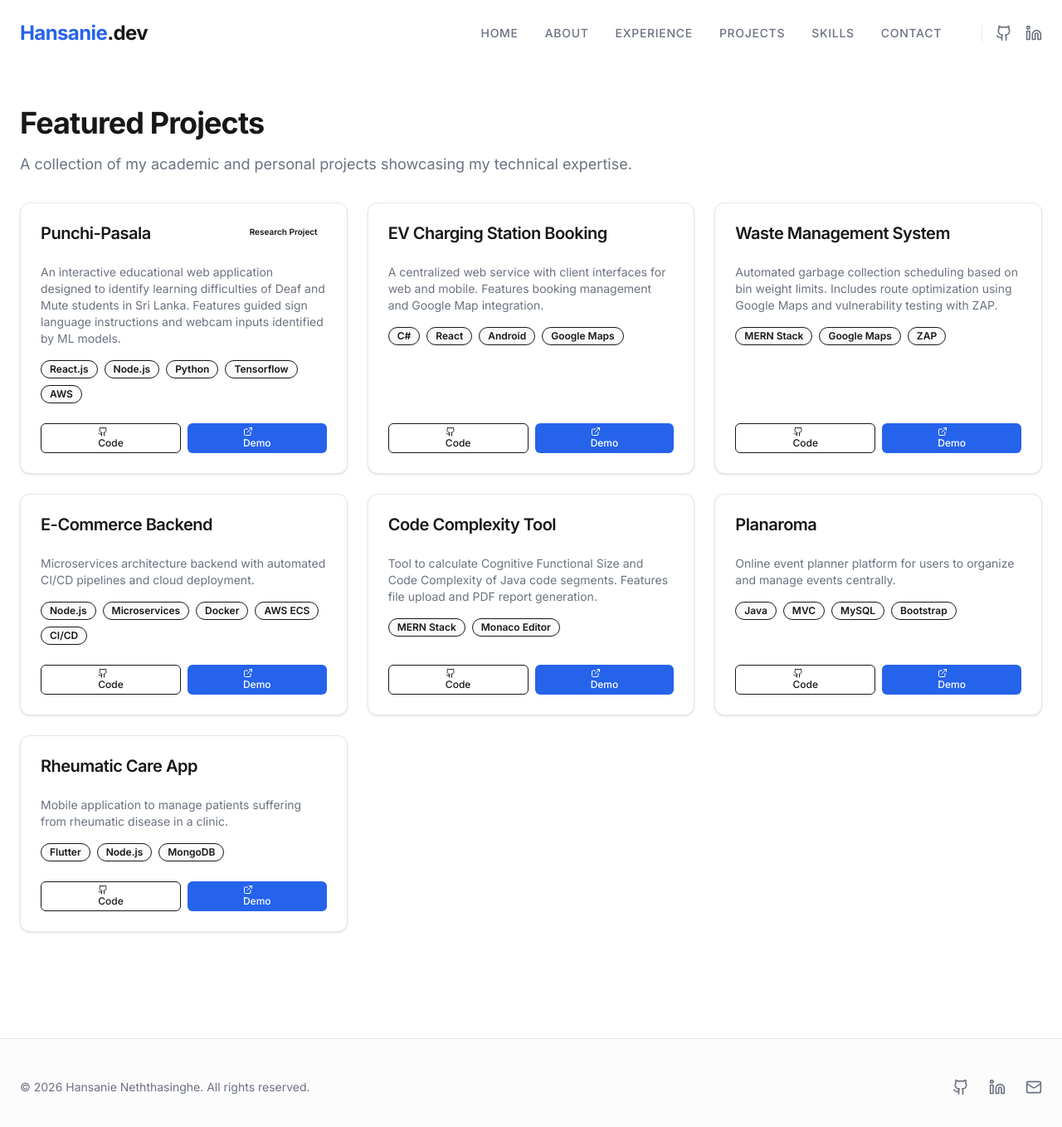
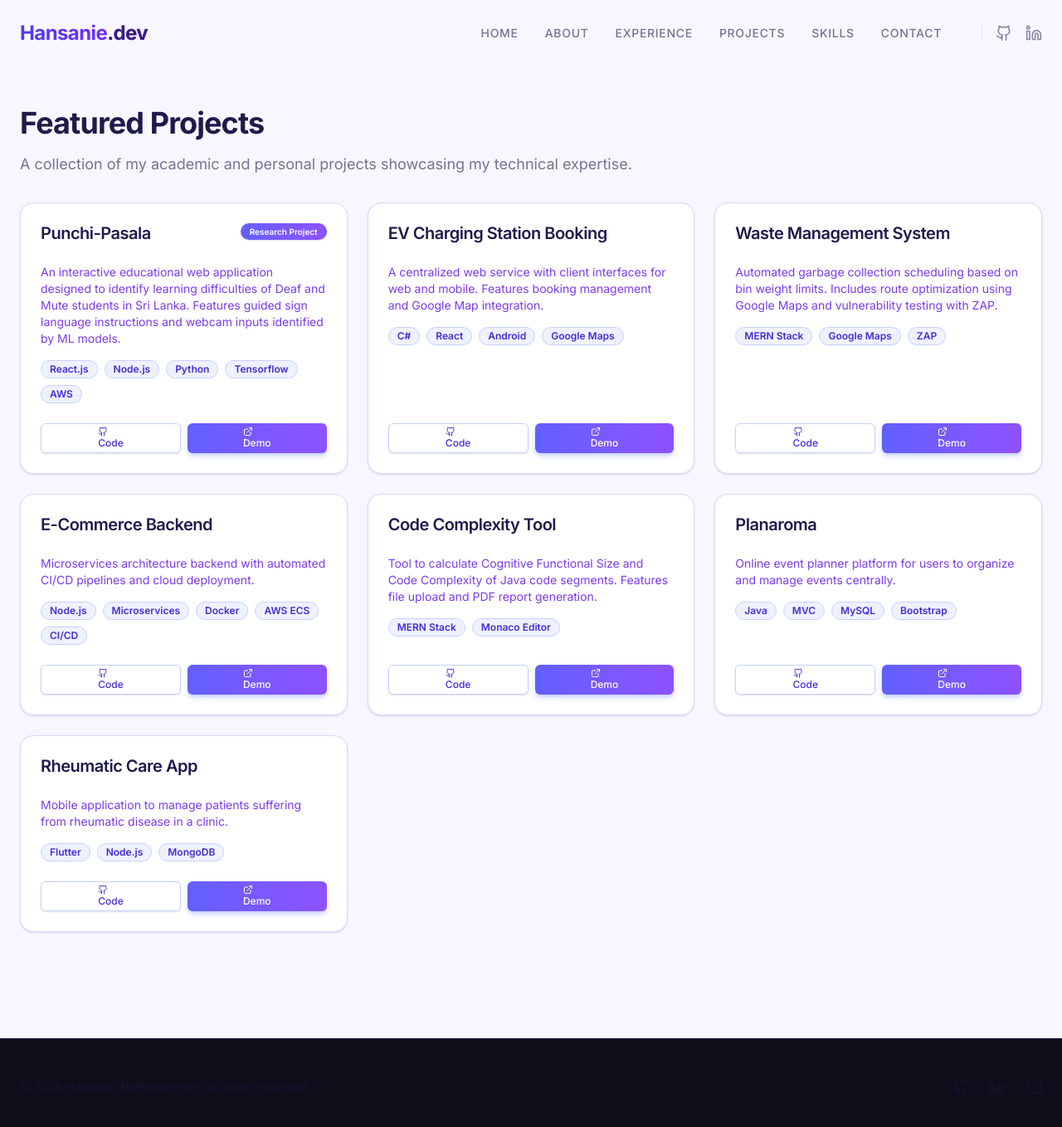
Before and after one commit to Hansanie-Neththasinghe/portfolio, a Next.js app: page /projects in a window 1280 px wide. Shown: the top 1358 px of the page at 83% size. Built offline with nearby package versions, Linux system fonts and the light colour scheme.

Commit message:
changes color theme

```diff
--- a/app/globals.css
+++ b/app/globals.css
@@ -1,15 +1,22 @@
+@import url('https://fonts.googleapis.com/css2?family=Inter:wght@300;400;500;600;700;800&display=swap');
 @import "tailwindcss";
 
 :root {
-  --background: #ffffff;
-  --foreground: #171717;
-  --primary: #2563eb; /* Blue-600 */
+  --background: #f8f7ff;
+  --foreground: #1e1b4b;
+  --primary: #6366f1;
   --primary-foreground: #ffffff;
-  --muted: #f3f4f6;
-  --muted-foreground: #6b7280;
+  --secondary: #ede9fe;
+  --secondary-foreground: #4c1d95;
+  --muted: #ede9fe;
+  --muted-foreground: #7c3aed;
   --card: #ffffff;
-  --card-foreground: #171717;
-  --border: #e5e7eb;
+  --card-foreground: #1e1b4b;
+  --border: #ddd6fe;
+  --input: #ddd6fe;
+  --accent: #ede9fe;
+  --accent-foreground: #4c1d95;
+  --ring: #6366f1;
 }
 
 @theme inline {
@@ -17,31 +24,43 @@
   --color-foreground: var(--foreground);
   --color-primary: var(--primary);
   --color-primary-foreground: var(--primary-foreground);
+  --color-secondary: var(--secondary);
+  --color-secondary-foreground: var(--secondary-foreground);
   --color-muted: var(--muted);
   --color-muted-foreground: var(--muted-foreground);
   --color-card: var(--card);
   --color-card-foreground: var(--card-foreground);
   --color-border: var(--border);
+  --color-input: var(--input);
+  --color-accent: var(--accent);
+  --color-accent-foreground: var(--accent-foreground);
+  --color-ring: var(--ring);
 }
 
 @media (prefers-color-scheme: dark) {
   :root {
-    --background: #0a0a0a;
-    --foreground: #ededed;
-    --primary: #3b82f6; /* Blue-500 */
-    --primary-foreground: #ffffff;
-    --muted: #171717;
-    --muted-foreground: #a3a3a3;
-    --card: #171717;
-    --card-foreground: #ededed;
-    --border: #262626;
+    --background: #0f0e1a;
+    --foreground: #e8e6ff;
+    --primary: #818cf8;
+    --primary-foreground: #0f0e1a;
+    --secondary: #1e1b4b;
+    --secondary-foreground: #c4b5fd;
+    --muted: #1e1b4b;
+    --muted-foreground: #a5b4fc;
+    --card: #16142b;
+    --card-foreground: #e8e6ff;
+    --border: #2e2a5e;
+    --input: #2e2a5e;
+    --accent: #1e1b4b;
+    --accent-foreground: #c4b5fd;
+    --ring: #818cf8;
   }
 }
 
 body {
   background: var(--background);
   color: var(--foreground);
-  font-family: Arial, Helvetica, sans-serif;
+  font-family: 'Inter', Arial, Helvetica, sans-serif;
   transition: background-color 0.3s ease, color 0.3s ease;
 }
 
@@ -52,7 +71,7 @@ html {
 
 /* Custom scrollbar for webkit */
 ::-webkit-scrollbar {
-  width: 8px;
+  width: 6px;
 }
 
 ::-webkit-scrollbar-track {
@@ -60,7 +79,7 @@ html {
 }
 
 ::-webkit-scrollbar-thumb {
-  background: var(--muted-foreground);
+  background: #c4b5fd;
   border-radius: 4px;
 }
 
--- a/app/projects/page.tsx
+++ b/app/projects/page.tsx
@@ -48,19 +48,19 @@ export default function ProjectsPage() {
         <div className="container mx-auto px-6 py-12 space-y-8 animate-in fade-in slide-in-from-bottom-4 duration-700">
             <div className="space-y-4">
                 <h1 className="text-4xl font-bold tracking-tight">Featured Projects</h1>
-                <p className="text-muted-foreground text-lg">
+                <p className="text-foreground/60 text-lg">
                     A collection of my academic and personal projects showcasing my technical expertise.
                 </p>
             </div>
 
             <div className="grid md:grid-cols-2 lg:grid-cols-3 gap-6">
                 {projects.map((project, index) => (
-                    <Card key={index} className="flex flex-col h-full hover:border-primary/50 transition-colors">
+                    <Card key={index} className="flex flex-col h-full hover:border-indigo-400 transition-colors">
                         <CardHeader>
                             <div className="flex justify-between items-start gap-2">
                                 <CardTitle className="text-xl leading-tight">{project.title}</CardTitle>
                                 {project.highlight && (
-                                    <Badge variant="secondary" className="text-[10px] h-5">{project.highlight}</Badge>
+                                    <Badge variant="default" className="text-[10px] h-5 shrink-0">{project.highlight}</Badge>
                                 )}
                             </div>
                         </CardHeader>
@@ -70,7 +70,7 @@ export default function ProjectsPage() {
                             </CardDescription>
                             <div className="flex flex-wrap gap-2">
                                 {project.tags.map((tag) => (
-                                    <Badge key={tag} variant="outline" className="text-xs bg-muted/40">
+                                    <Badge key={tag} variant="secondary" className="text-xs">
                                         {tag}
                                     </Badge>
                                 ))}
--- a/components/layout/footer.tsx
+++ b/components/layout/footer.tsx
@@ -5,24 +5,24 @@ export default function Footer() {
     const currentYear = new Date().getFullYear();
 
     return (
-        <footer className="bg-muted/30 border-t border-border py-12 mt-20">
+        <footer className="bg-[#0f0e1a] border-t border-indigo-900/60 py-12 mt-20">
             <div className="container mx-auto px-6 flex flex-col md:flex-row justify-between items-center">
                 <div className="mb-4 md:mb-0">
-                    <p className="text-sm text-muted-foreground">
+                    <p className="text-sm text-foreground/50">
                         © {currentYear} Hansanie Neththasinghe. All rights reserved.
                     </p>
                 </div>
 
                 <div className="flex space-x-6">
-                    <Link href="https://github.com" target="_blank" className="text-muted-foreground hover:text-primary transition-colors">
+                    <Link href="https://github.com" target="_blank" className="text-foreground/40 hover:text-indigo-600 transition-colors">
                         <Github size={20} />
                         <span className="sr-only">GitHub</span>
                     </Link>
-                    <Link href="https://linkedin.com" target="_blank" className="text-muted-foreground hover:text-primary transition-colors">
+                    <Link href="https://linkedin.com" target="_blank" className="text-foreground/40 hover:text-indigo-600 transition-colors">
                         <Linkedin size={20} />
                         <span className="sr-only">LinkedIn</span>
                     </Link>
-                    <Link href="mailto:contact@hansanie.dev" className="text-muted-foreground hover:text-primary transition-colors">
+                    <Link href="mailto:contact@hansanie.dev" className="text-foreground/40 hover:text-indigo-600 transition-colors">
                         <Mail size={20} />
                         <span className="sr-only">Email</span>
                     </Link>
--- a/components/layout/navbar.tsx
+++ b/components/layout/navbar.tsx
@@ -32,13 +32,13 @@ export default function Navbar() {
             className={cn(
                 "fixed top-0 left-0 right-0 z-50 transition-all duration-300",
                 scrolled
-                    ? "bg-background/80 backdrop-blur-md border-b border-border py-4"
+                    ? "bg-[#0f0e1a]/90 backdrop-blur-xl border-b border-indigo-900/60 shadow-sm shadow-indigo-950 py-4"
                     : "bg-transparent py-6"
             )}
         >
             <div className="container mx-auto px-6 flex justify-between items-center">
-                <Link href="/" className="text-2xl font-bold tracking-tight text-primary">
-                    Hansanie<span className="text-foreground">.dev</span>
+                <Link href="/" className="text-2xl font-bold tracking-tight bg-gradient-to-r from-indigo-600 to-violet-600 bg-clip-text text-transparent">
+                    Hansanie<span className="text-foreground/70">.dev</span>
                 </Link>
 
                 {/* Desktop Navigation */}
@@ -47,16 +47,16 @@ export default function Navbar() {
                         <Link
                             key={link.name}
                             href={link.href}
-                            className="text-muted-foreground hover:text-primary transition-colors font-medium text-sm uppercase tracking-wider"
+                            className="text-foreground/60 hover:text-indigo-600 transition-colors font-medium text-sm uppercase tracking-wider"
                         >
                             {link.name}
                         </Link>
                     ))}
-                    <div className="flex items-center space-x-4 ml-4 border-l pl-4 border-border">
-                        <Link href="https://github.com" target="_blank" className="text-muted-foreground hover:text-foreground">
+                    <div className="flex items-center space-x-4 ml-4 border-l pl-4 border-indigo-100">
+                        <Link href="https://github.com" target="_blank" className="text-foreground/50 hover:text-indigo-600 transition-colors">
                             <Github size={20} />
                         </Link>
-                        <Link href="https://linkedin.com" target="_blank" className="text-muted-foreground hover:text-foreground">
+                        <Link href="https://linkedin.com" target="_blank" className="text-foreground/50 hover:text-indigo-600 transition-colors">
                             <Linkedin size={20} />
                         </Link>
                     </div>
@@ -64,7 +64,7 @@ export default function Navbar() {
 
                 {/* Mobile Menu Button */}
                 <button
-                    className="md:hidden text-foreground"
+                    className="md:hidden text-foreground/70 hover:text-indigo-600 transition-colors"
                     onClick={() => setIsOpen(!isOpen)}
                 >
                     {isOpen ? <X size={28} /> : <Menu size={28} />}
@@ -78,28 +78,28 @@ export default function Navbar() {
                         initial={{ opacity: 0, y: -20 }}
                         animate={{ opacity: 1, y: 0 }}
                         exit={{ opacity: 0, y: -20 }}
-                        className="absolute top-full left-0 right-0 bg-background border-b border-border md:hidden"
+                        className="absolute top-full left-0 right-0 bg-[#0f0e1a]/95 backdrop-blur-xl border-b border-indigo-900/60 shadow-lg md:hidden"
                     >
                         <div className="flex flex-col py-8 px-6 space-y-4">
                             {navLinks.map((link) => (
                                 <Link
                                     key={link.name}
                                     href={link.href}
-                                    className="text-lg font-medium text-foreground hover:text-primary transition-colors"
+                                    className="text-lg font-medium text-white/80 hover:text-indigo-400 transition-colors"
                                     onClick={() => setIsOpen(false)}
                                 >
                                     {link.name}
                                 </Link>
                             ))}
-                            <div className="flex space-x-6 pt-4 mt-4 border-t border-border">
+                            <div className="flex space-x-6 pt-4 mt-4 border-t border-indigo-900/60">
                                 <Link href="https://github.com" target="_blank">
-                                    <Github className="text-muted-foreground hover:text-foreground" />
+                                    <Github className="text-foreground/50 hover:text-indigo-600 transition-colors" />
                                 </Link>
                                 <Link href="https://linkedin.com" target="_blank">
-                                    <Linkedin className="text-muted-foreground hover:text-foreground" />
+                                    <Linkedin className="text-foreground/50 hover:text-indigo-600 transition-colors" />
                                 </Link>
                                 <Link href="mailto:hansanie@example.com">
-                                    <Mail className="text-muted-foreground hover:text-foreground" />
+                                    <Mail className="text-foreground/50 hover:text-indigo-600 transition-colors" />
                                 </Link>
                             </div>
                         </div>
--- a/components/ui/badge.tsx
+++ b/components/ui/badge.tsx
@@ -11,11 +11,11 @@ function Badge({ className, variant = "default", ...props }: BadgeProps) {
             className={cn(
                 "inline-flex items-center rounded-full border px-2.5 py-0.5 text-xs font-semibold transition-colors focus:outline-none focus:ring-2 focus:ring-ring focus:ring-offset-2",
                 {
-                    "border-transparent bg-primary text-primary-foreground hover:bg-primary/80":
+                    "border-transparent bg-gradient-to-r from-indigo-500 to-violet-500 text-white shadow-sm":
                         variant === "default",
-                    "border-transparent bg-secondary text-secondary-foreground hover:bg-secondary/80":
+                    "border-indigo-200 bg-indigo-50 text-indigo-700 hover:bg-indigo-100":
                         variant === "secondary",
-                    "text-foreground": variant === "outline",
+                    "border-indigo-300 text-indigo-700 hover:bg-indigo-50": variant === "outline",
                 },
                 className
             )}
--- a/components/ui/button.tsx
+++ b/components/ui/button.tsx
@@ -13,18 +13,18 @@ const Button = React.forwardRef<HTMLButtonElement, ButtonProps>(
             <button
                 ref={ref}
                 className={cn(
-                    "inline-flex items-center justify-center whitespace-nowrap rounded-md text-sm font-medium ring-offset-background transition-colors focus-visible:outline-none focus-visible:ring-2 focus-visible:ring-ring focus-visible:ring-offset-2 disabled:pointer-events-none disabled:opacity-50",
+                    "inline-flex items-center justify-center whitespace-nowrap rounded-lg text-sm font-medium ring-offset-background transition-all duration-200 focus-visible:outline-none focus-visible:ring-2 focus-visible:ring-ring focus-visible:ring-offset-2 disabled:pointer-events-none disabled:opacity-50 active:scale-[0.98]",
                     {
-                        "bg-primary text-primary-foreground hover:bg-primary/90":
+                        "bg-gradient-to-r from-indigo-500 to-violet-500 text-white shadow-md shadow-indigo-200 hover:from-indigo-600 hover:to-violet-600 hover:shadow-lg hover:shadow-indigo-200":
                             variant === "default",
-                        "border border-input bg-background hover:bg-accent hover:text-accent-foreground":
+                        "border border-indigo-200 bg-white text-indigo-700 hover:bg-indigo-50 hover:border-indigo-400 hover:text-indigo-800 shadow-sm":
                             variant === "outline",
-                        "hover:bg-accent hover:text-accent-foreground": variant === "ghost",
-                        "text-primary underline-offset-4 hover:underline":
+                        "text-indigo-600 hover:bg-indigo-50 hover:text-indigo-700": variant === "ghost",
+                        "text-indigo-600 underline-offset-4 hover:underline":
                             variant === "link",
                         "h-10 px-4 py-2": size === "default",
                         "h-9 rounded-md px-3": size === "sm",
-                        "h-11 rounded-md px-8": size === "lg",
+                        "h-11 rounded-lg px-8": size === "lg",
                         "h-10 w-10": size === "icon",
                     },
                     className
--- a/components/ui/card.tsx
+++ b/components/ui/card.tsx
@@ -10,7 +10,7 @@ export function Card({ className, children }: CardProps) {
     return (
         <div
             className={cn(
-                "rounded-xl border border-border bg-card text-card-foreground shadow-sm hover:shadow-md transition-shadow duration-300",
+                "rounded-2xl border border-border bg-card text-card-foreground shadow-sm hover:shadow-lg hover:shadow-indigo-100/60 hover:-translate-y-0.5 transition-all duration-300",
                 className
             )}
         >
```
Also changed, not shown: app/about/page.tsx (+17 -13 lines), app/contact/page.tsx (+24 -12 lines), app/experience/page.tsx (+10 -8 lines), app/skills/page.tsx (+11 -5 lines), components/sections/hero.tsx (+16 -6 lines).
